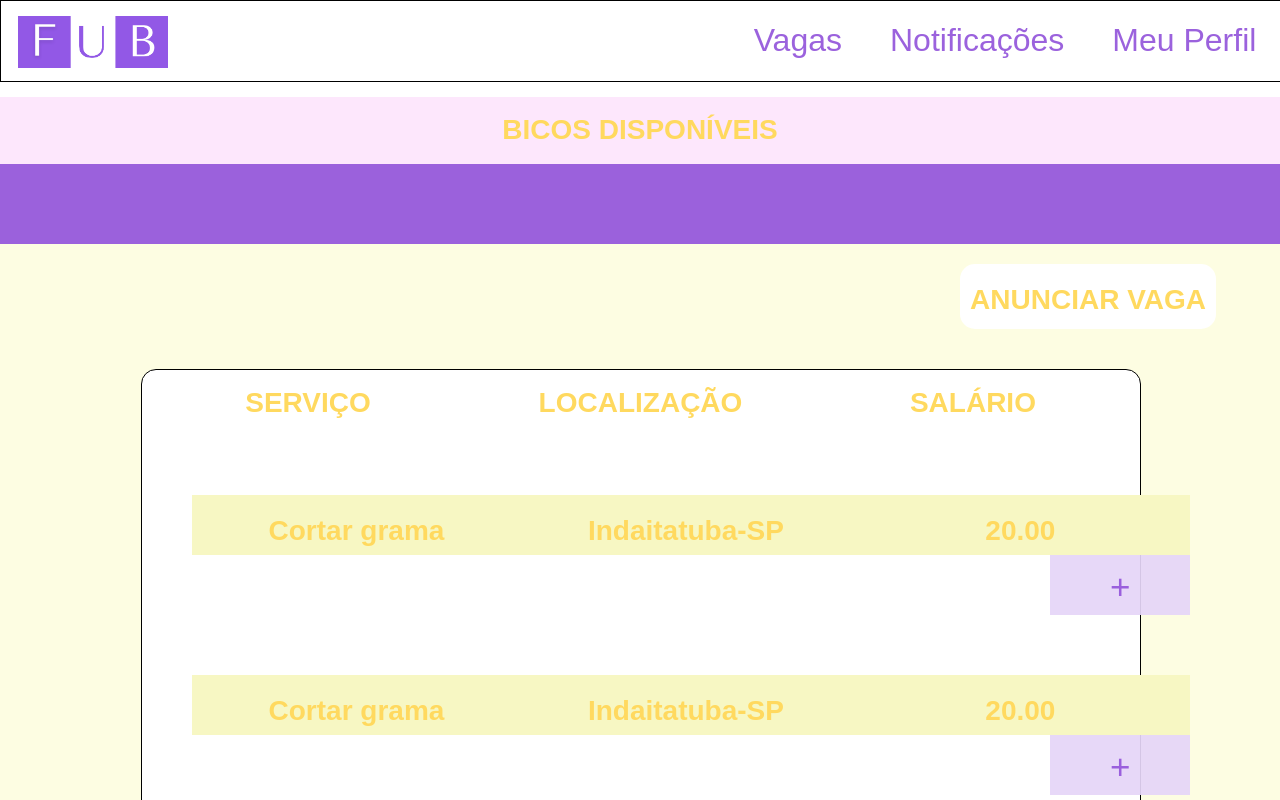
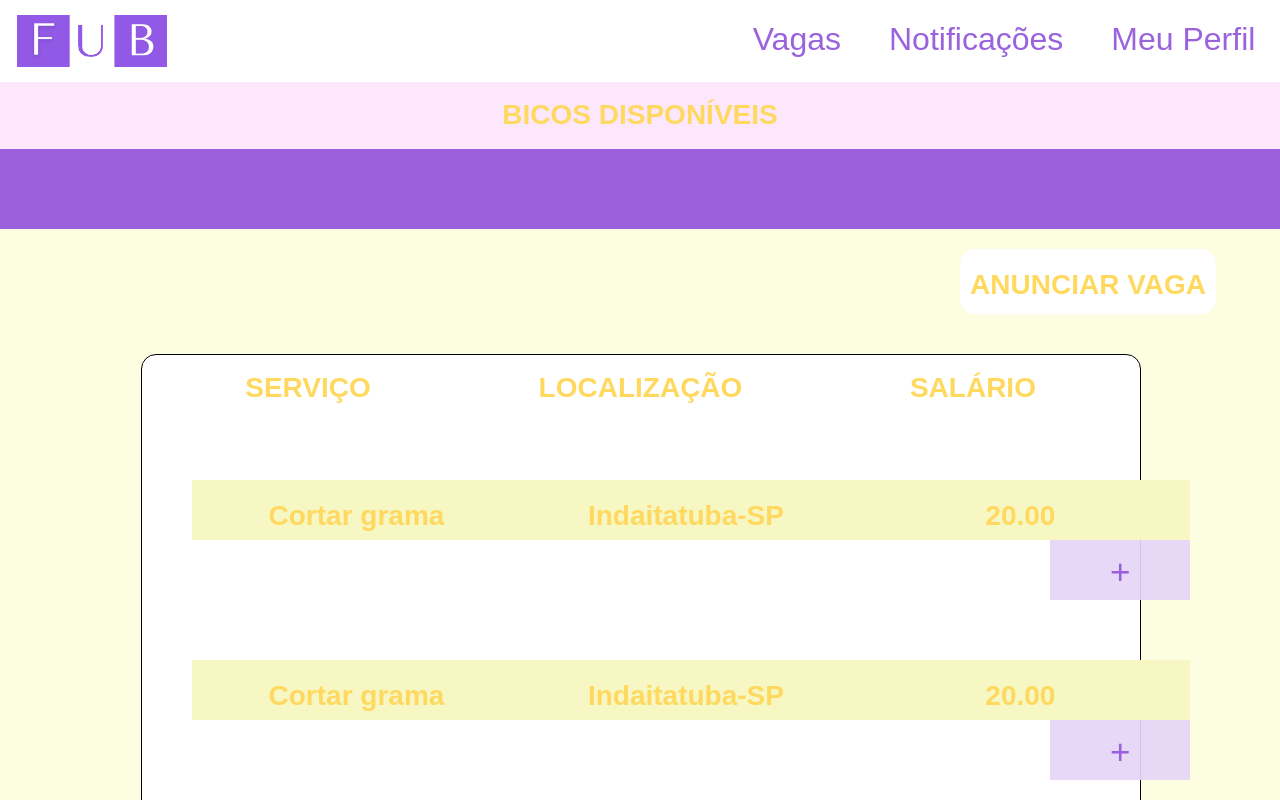
Before and after one commit to Mateus-Oliveira-Monteiro/fub-react, a React (Create React App) app: page /vagas in a window 1280 px wide. Shown: the top 800 px of the page. Built offline with nearby package versions, Linux system fonts and the light colour scheme.

Commit message:
Ajustes na Navbar.

```diff
--- a/src/Components/Navbar/navbar.css
+++ b/src/Components/Navbar/navbar.css
@@ -3,9 +3,10 @@ body{
 }
 .header{
     background-color: white;
-    height: 80px;
+    height: 67px;
     float: left;
     width: 100%;
+    border: 0;
 }
 .logo{
     float: left;
```
